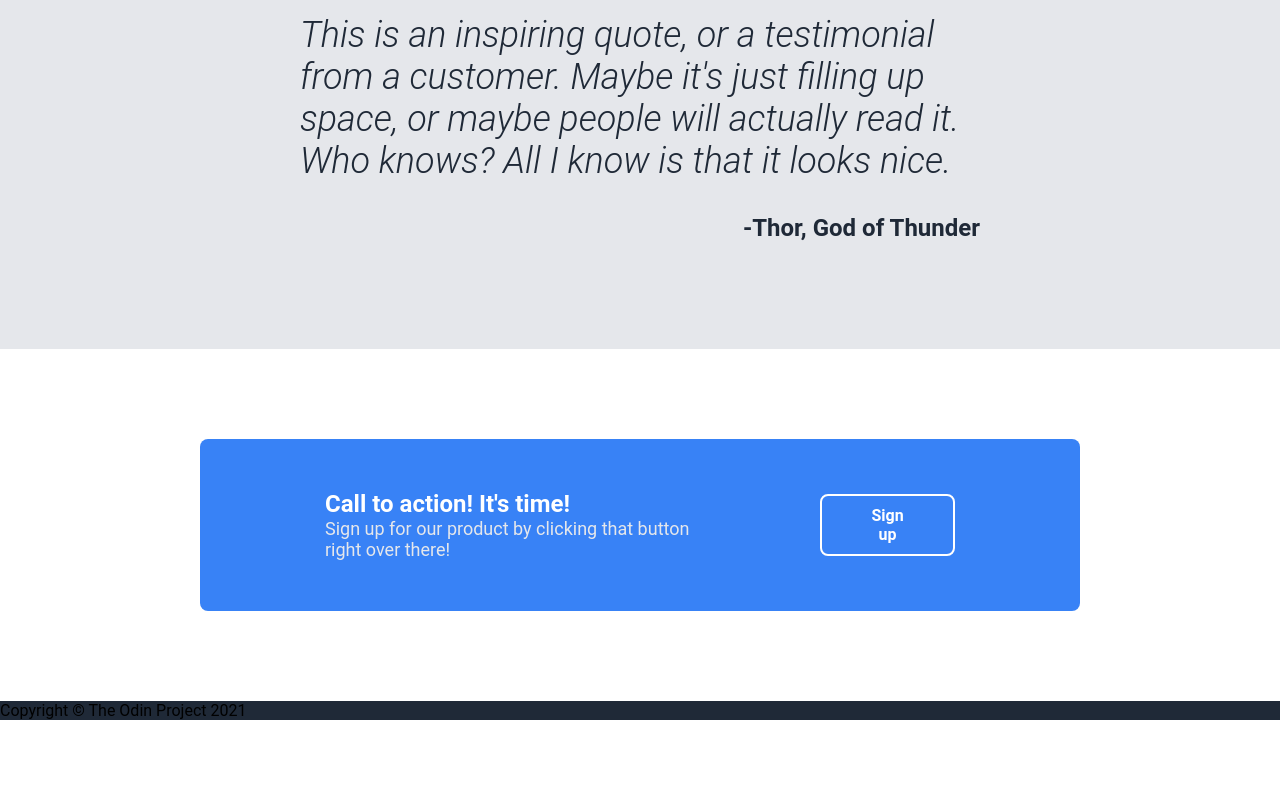
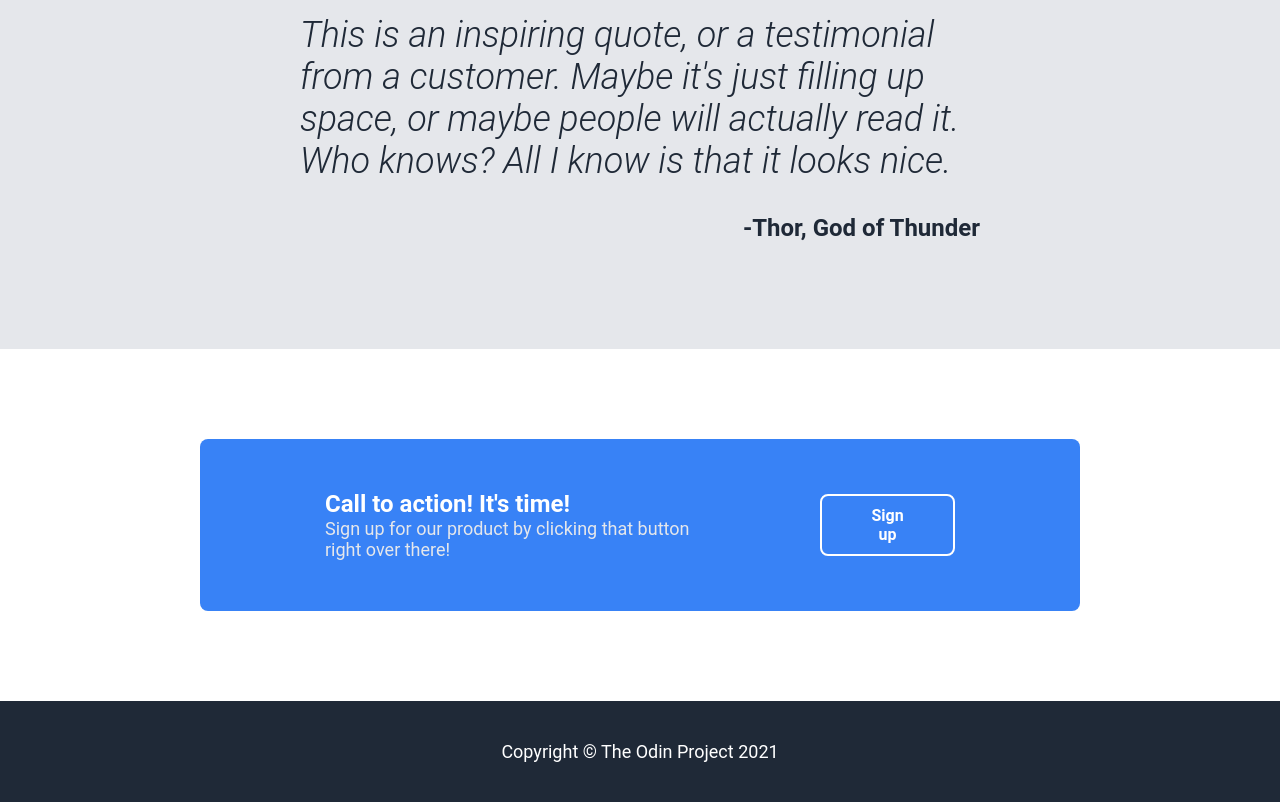
Before and after one commit to CreepetPer/landing-page, a plain HTML site: page index.html in a window 1280 px wide. Shown: the part 1164-1966 px from the top of the page. Before the commit the page ends 1884 px from the top, so only its background shows below. Drawn offline with Linux system fonts and the light colour scheme.

Commit message:
Complete Footer
Also the last step for the landing page

```diff
--- a/styles.css
+++ b/styles.css
@@ -33,6 +33,12 @@ body {
 
 footer {
     background-color: #1F2937;
+    display: flex;
+    justify-content: center;
+    align-items: center;
+    padding: 40px 0;
+    font-size: 18px;
+    color: white;
 }
 
 /* section 1 */
@@ -207,3 +213,5 @@ img {
 button#call-to-action {
     border: 2px solid white;
 }
+
+/* section 4 */
```
